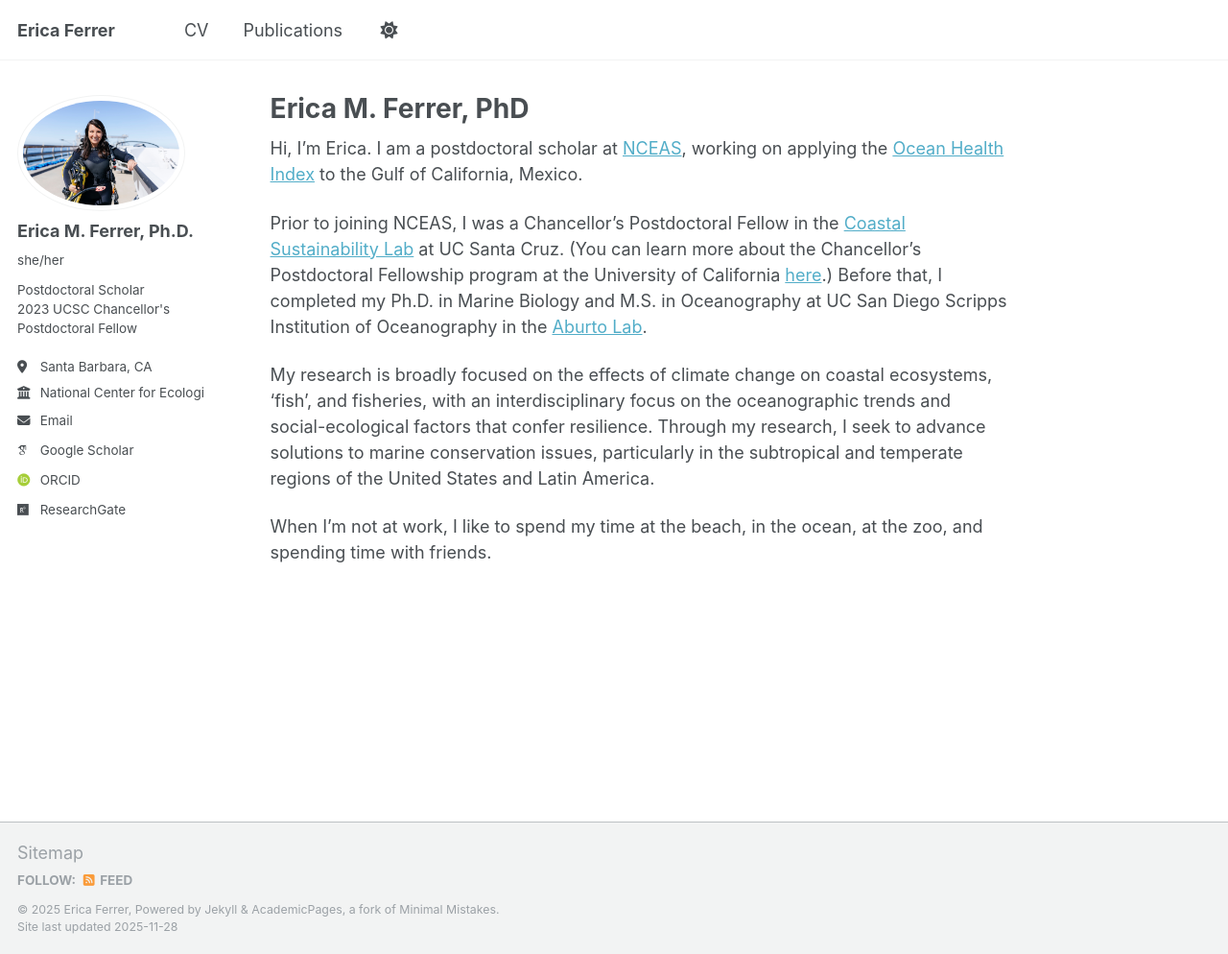
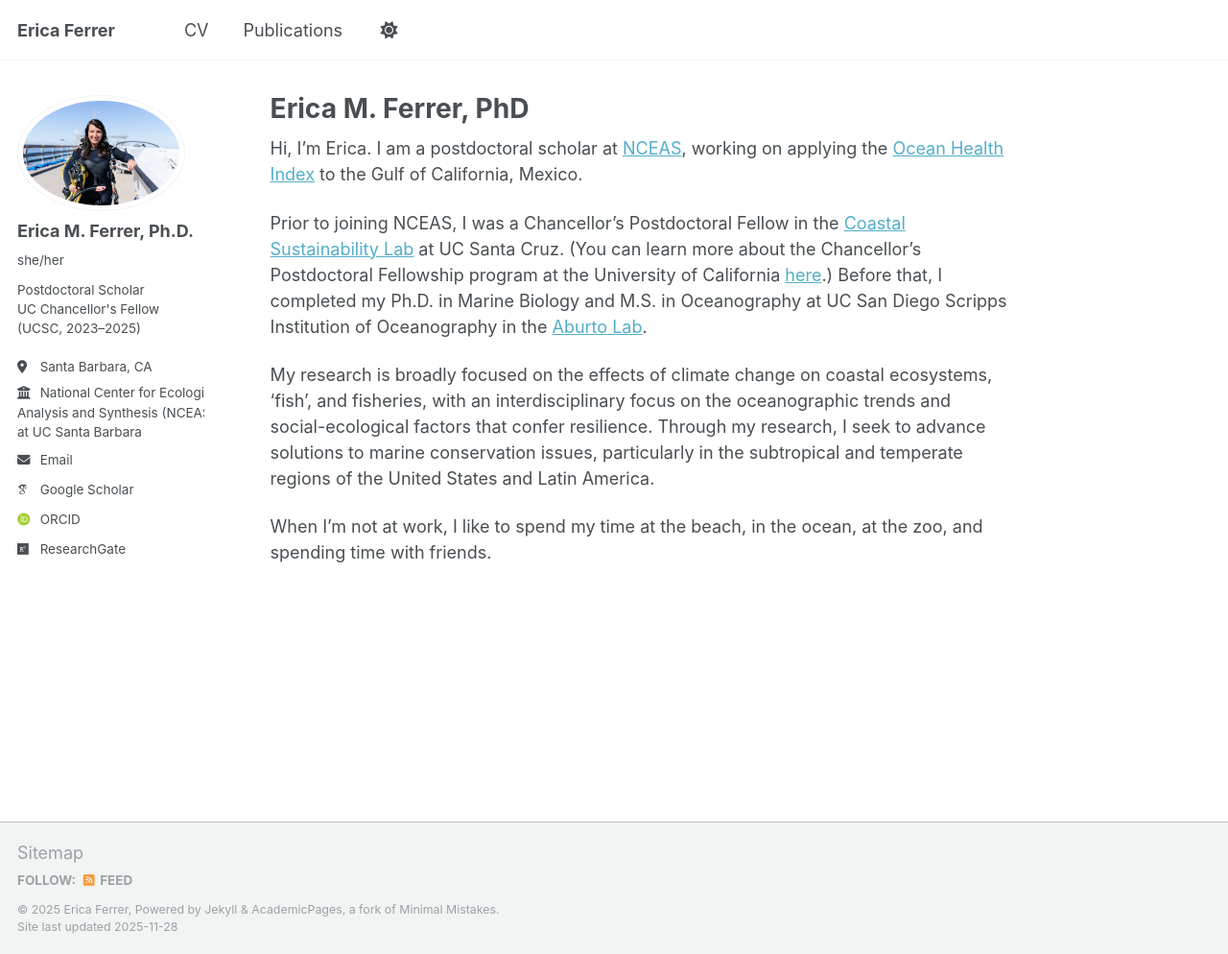
Before and after one commit to emferrer/emferrer.github.io, a Jekyll site: the page built from _pages/about.md, in a window 1280 px wide and 994 px high. Shown: the whole window at 96% size. Built offline with Jekyll 4.4.1, drawn with Linux system fonts in a browser that asks for light colours; some web fonts are replaced; a script that is not in the unit is left out.

Commit message:
Update _config.yml
Small edits to short bio - EF

```diff
--- a/_config.yml
+++ b/_config.yml
@@ -24,9 +24,9 @@ author:
   avatar           : "Erica DIVERsity Headshot.jpg"
   name             : "Erica M. Ferrer, Ph.D."
   pronouns         : "she/her"
-  bio              : "Postdoctoral Scholar <br> 2023 UCSC Chancellor's Postdoctoral Fellow"
+  bio              : "</strong>Postdoctoral Scholar</strong> <br> UC Chancellor's Fellow (UCSC, 2023–2025)"
   location         : "Santa Barbara, CA"
-  employer         : "National Center for Ecological Analysis and Synthesis (NCEAS) at UC Santa Barbara"
+  employer         : "National Center for Ecological <br> Analysis and Synthesis (NCEAS) <br> at UC Santa Barbara"
   uri              : # URL
   email            : "ferrer@nceas.ucsb.edu"
 
```
